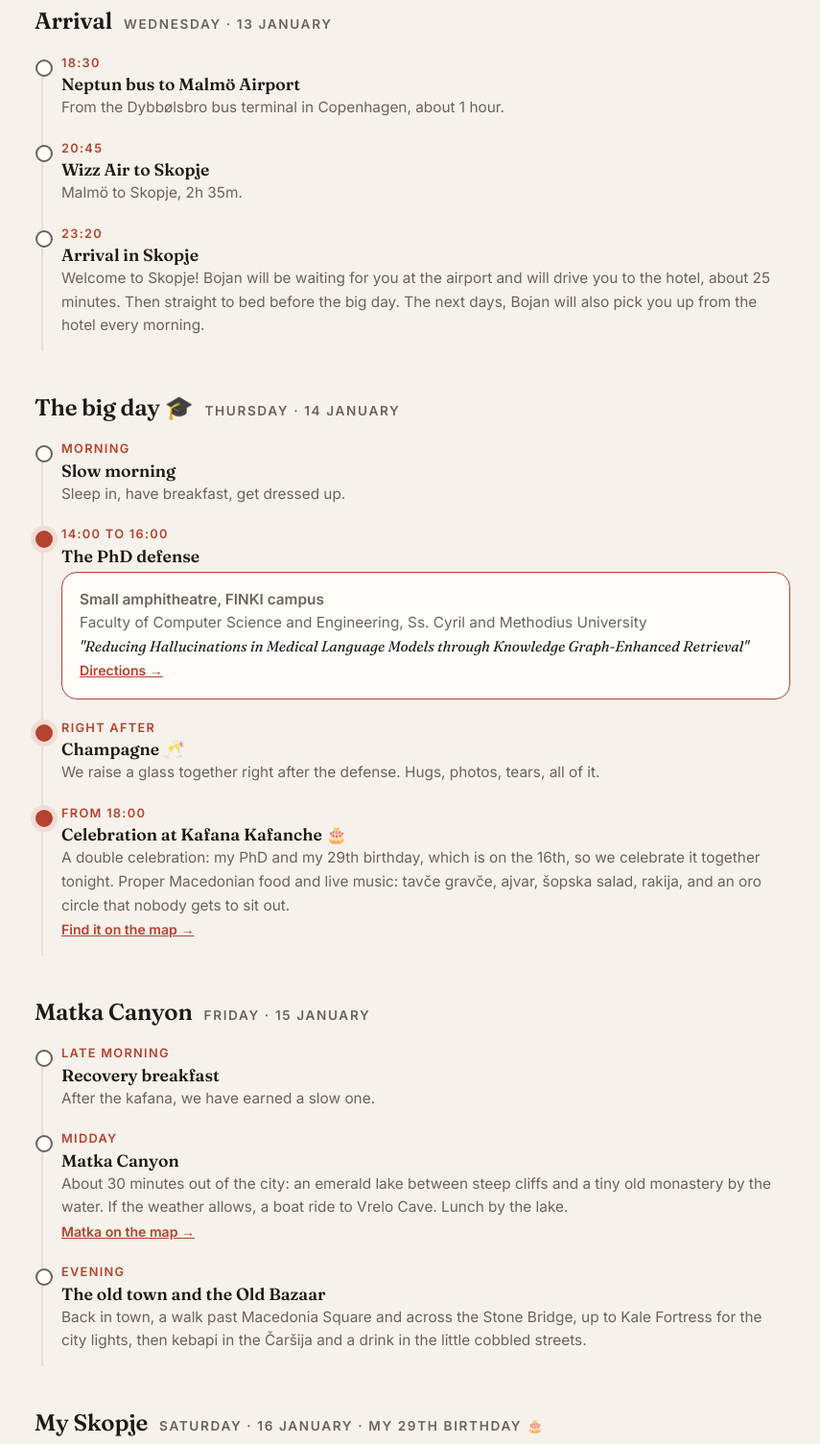
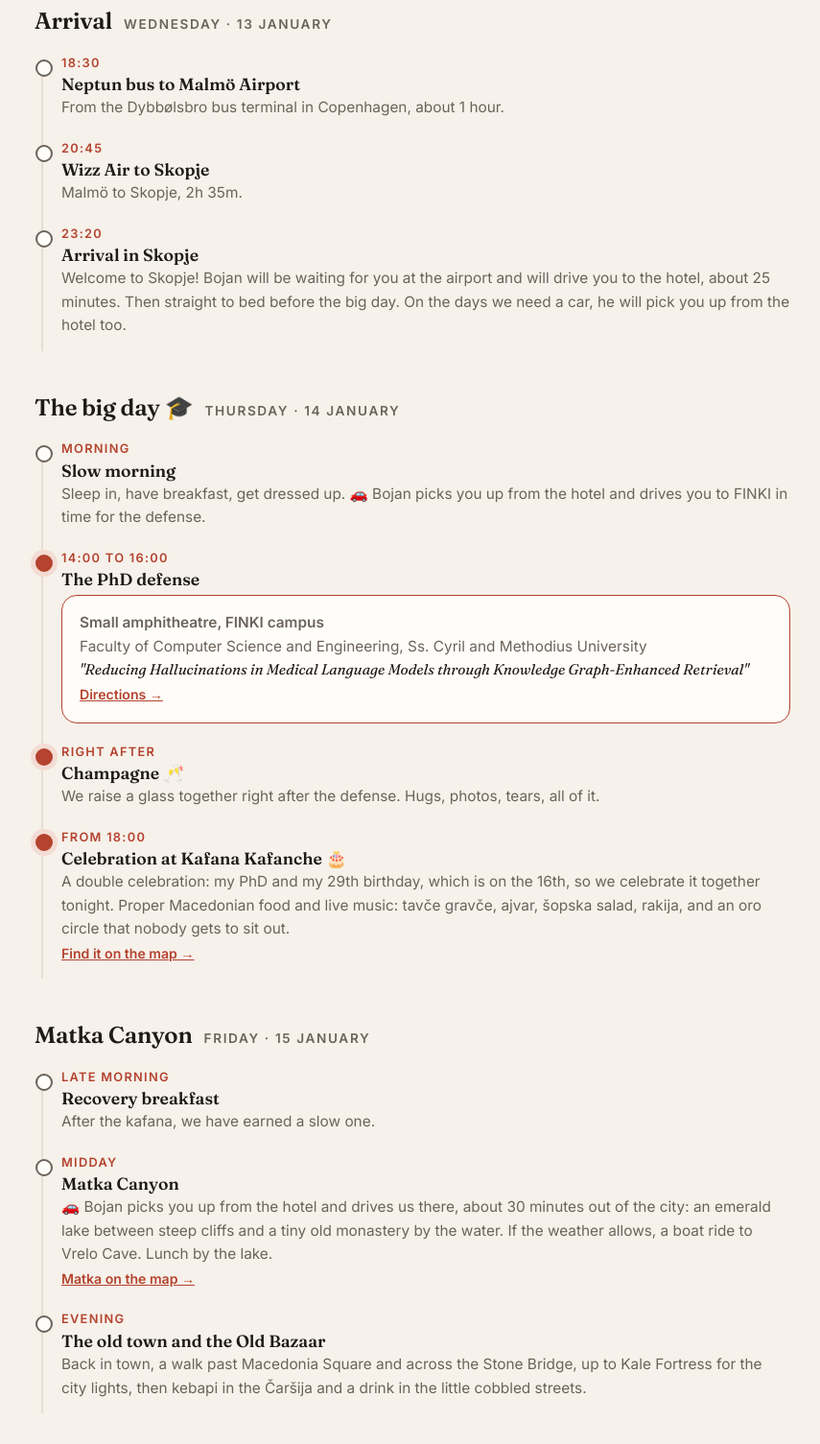
Before and after one commit to dobrevajovana/phd-invitation, a plain HTML site: page index.html in a window 1280 px wide. Shown: the part 1692-3197 px from the top of the page at 96% size, without its empty margins (210-1065 px from the left). Drawn offline with Linux system fonts and the light colour scheme.

Commit message:
Bojan pickups on Thursday, Friday, Sunday
Co-Authored-By: Claude Opus 5.5 <noreply@anthropic.com>

```diff
--- a/index.html
+++ b/index.html
@@ -225,7 +225,7 @@
         <li><div class="t">20:45</div><h4>Wizz Air to Skopje</h4>
           <p>Malmö to Skopje, 2h 35m.</p></li>
         <li><div class="t">23:20</div><h4>Arrival in Skopje</h4>
-          <p>Welcome to Skopje! Bojan will be waiting for you at the airport and will drive you to the hotel, about 25 minutes. Then straight to bed before the big day. The next days, Bojan will also pick you up from the hotel every morning.</p></li>
+          <p>Welcome to Skopje! Bojan will be waiting for you at the airport and will drive you to the hotel, about 25 minutes. Then straight to bed before the big day. On the days we need a car, he will pick you up from the hotel too.</p></li>
       </ol>
     </div>
 
@@ -233,7 +233,7 @@
       <div class="dayhead"><h3>The big day 🎓</h3><span>Thursday · 14 January</span></div>
       <ol class="timeline">
         <li><div class="t">Morning</div><h4>Slow morning</h4>
-          <p>Sleep in, have breakfast, get dressed up.</p></li>
+          <p>Sleep in, have breakfast, get dressed up. 🚗 Bojan picks you up from the hotel and drives you to FINKI in time for the defense.</p></li>
         <li class="big"><div class="t">14:00 to 16:00</div><h4>The PhD defense</h4>
           <div class="highlight">
             <p><b>Small amphitheatre, FINKI campus</b><br>Faculty of Computer Science and Engineering, Ss. Cyril and Methodius University</p>
@@ -254,7 +254,7 @@
         <li><div class="t">Late morning</div><h4>Recovery breakfast</h4>
           <p>After the kafana, we have earned a slow one.</p></li>
         <li><div class="t">Midday</div><h4>Matka Canyon</h4>
-          <p>About 30 minutes out of the city: an emerald lake between steep cliffs and a tiny old monastery by the water. If the weather allows, a boat ride to Vrelo Cave. Lunch by the lake.</p>
+          <p>🚗 Bojan picks you up from the hotel and drives us there, about 30 minutes out of the city: an emerald lake between steep cliffs and a tiny old monastery by the water. If the weather allows, a boat ride to Vrelo Cave. Lunch by the lake.</p>
           <a href="https://www.google.com/maps/search/?api=1&query=Matka+Canyon" target="_blank" rel="noopener">Matka on the map →</a></li>
         <li><div class="t">Evening</div><h4>The old town and the Old Bazaar</h4>
           <p>Back in town, a walk past Macedonia Square and across the Stone Bridge, up to Kale Fortress for the city lights, then kebapi in the Čaršija and a drink in the little cobbled streets.</p></li>
@@ -279,7 +279,7 @@
         <li><div class="t">Morning</div><h4>Farewell breakfast</h4>
           <p>Burek with yogurt, the true Skopje breakfast.</p></li>
         <li><div class="t">Late morning</div><h4>Horse ride at the Hipodrom</h4>
-          <p>A short horse ride at the Skopje Hipodrom, then coffee nearby. It is on the way to the airport, so we can head straight to our flight.</p></li>
+          <p>🚗 Bojan picks you up from the hotel with your luggage. A short horse ride at the Skopje Hipodrom, then coffee nearby. It is on the way to the airport, so we can head straight to our flight.</p></li>
         <li><div class="t">Afternoon</div><h4>We fly home together</h4>
           <p>Air Serbia at 15:10 via Belgrade, landing in Copenhagen at 19:35. Or Wizz Air at 18:05 to Malmö, landing 20:45, and the Neptun bus at 21:30 back to Copenhagen.</p></li>
       </ol>
```
